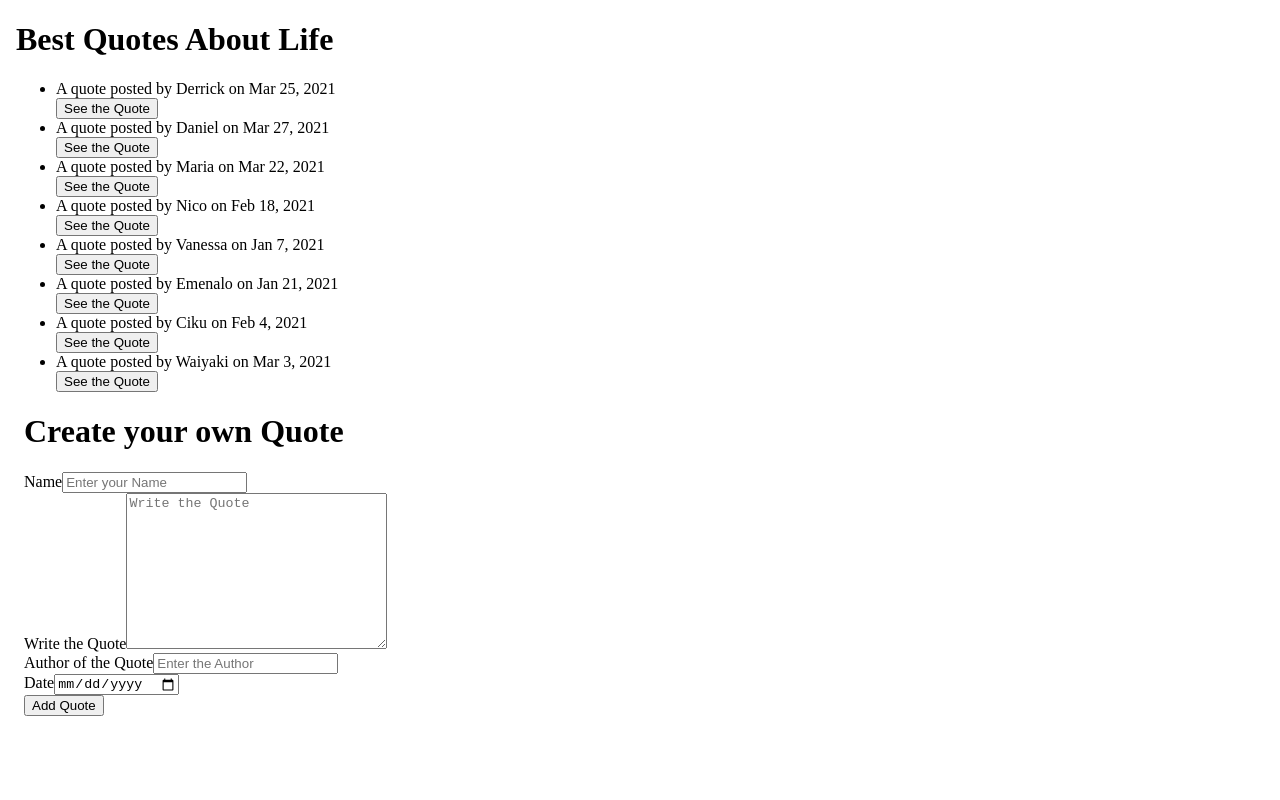
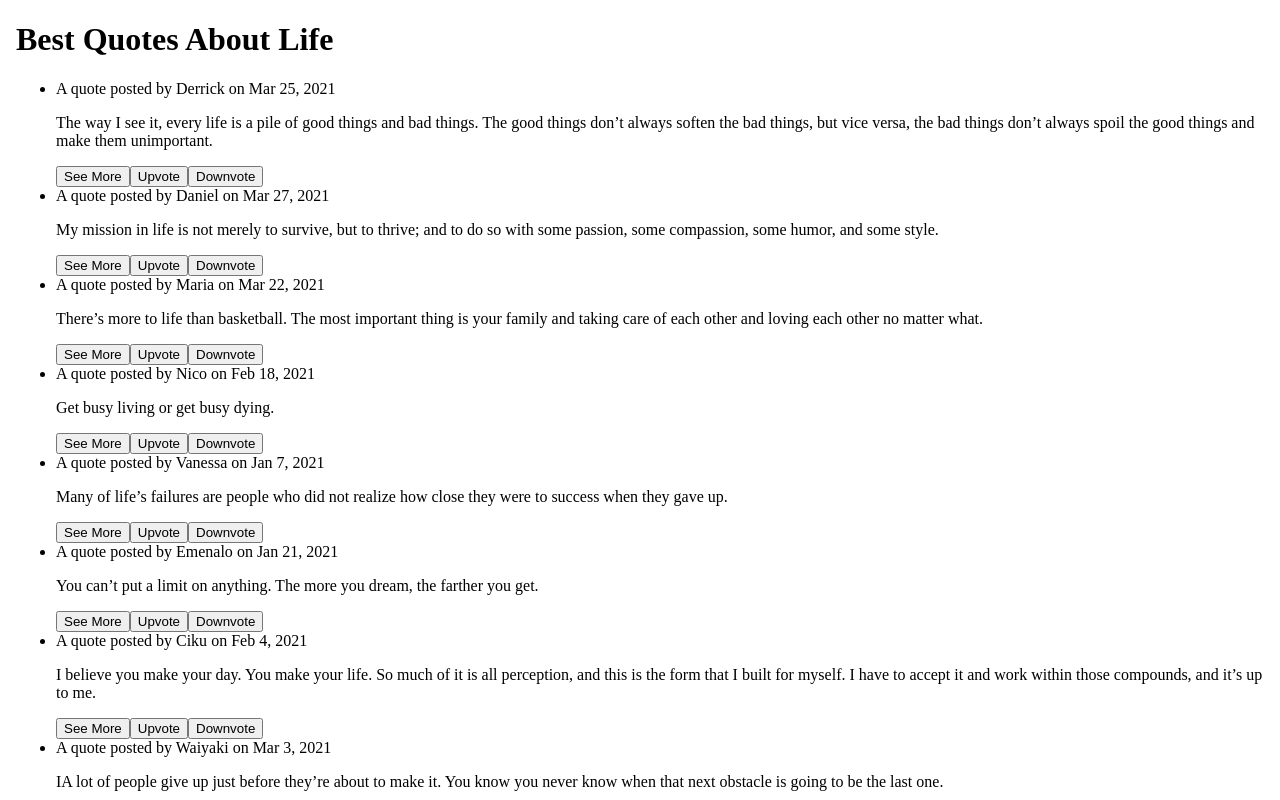
Before and after one commit to Derrick-Nyongesa/Quotes, an Angular app: page / in a window 1280 px wide. Shown: the top 800 px of the page. Built offline with nearby package versions, Linux system fonts and the light colour scheme.

Commit message:
moved the quotes from quote-detail component to quote component

```diff
--- a/src/app/highlight.directive.ts
+++ b/src/app/highlight.directive.ts
@@ -1,10 +1,11 @@
-import { Directive } from '@angular/core';
+import { Directive, ElementRef } from '@angular/core';
 
 @Directive({
   selector: '[appHighlight]'
 })
 export class HighlightDirective {
 
-  constructor() { }
-
+  constructor(elem:ElementRef) {
+    elem.nativeElement.style.backgroundColor="blue"
+   }
 }
--- a/src/app/quote-details/quote-details.component.html
+++ b/src/app/quote-details/quote-details.component.html
@@ -7,9 +7,10 @@
     <title>Document</title>
 </head>
 <body>
-    <p>{{quote.quote}}</p>
-    <p> ~ {{quote.author}}</p>
-    <p>This quote was posted {{quote.datePosted|timePassed}} days ago.</p>
+    <p> This Quote is from {{quote.author}}</p>
+    <p>Posted {{quote.datePosted|timePassed}} days ago.</p>
     <button (click)='deleteQuote(true)'>Delete this Quote</button>
+
+
 </body>
 </html>
--- a/src/app/quote-details/quote-details.component.ts
+++ b/src/app/quote-details/quote-details.component.ts
@@ -10,6 +10,7 @@ export class QuoteDetailsComponent implements OnInit {
 
   @Input() quote: Quote;
   @Output() toDelete = new EventEmitter<boolean>();
+  quotes: any;
 
   deleteQuote(deleteNow:boolean){
     this.toDelete.emit(deleteNow);
--- a/src/app/quote.ts
+++ b/src/app/quote.ts
@@ -1,6 +1,7 @@
 export class Quote {
-    showQuote: boolean;
+    showDetails: boolean;
+    length: number;
     constructor(public id: number, public name: string, public quote: string, public author: string, public datePosted: Date){
-        this.showQuote = false;
+        this.showDetails = false;
     }
 }
--- a/src/app/quote/quote.component.html
+++ b/src/app/quote/quote.component.html
@@ -11,11 +11,14 @@
         <h1>Best Quotes About Life </h1>
         <ul>
             <div *ngFor='let quote of quotes; let i=index'>
-                <li> A quote posted by
+                <li > A quote posted by
                     <span class="name">{{quote.name}}</span> on {{quote.datePosted|date}}
                 </li>
-                <button (click)='toggleQuote(i)'>See the Quote</button>
-                    <app-quote-details *ngIf='quote.showQuote' [quote]='quote' (toDelete)='deleteThis($event, i)'></app-quote-details>
+                <p>{{quote.quote}}</p>
+                <button (click)='toggleQuote(i)'>See More</button>
+                <button>Upvote</button>
+                <button>Downvote</button>
+                    <app-quote-details *ngIf='quote.showDetails' [quote]='quote' (toDelete)='deleteThis($event, i)'></app-quote-details>
             </div>
         </ul>
     </div>
--- a/src/app/quote/quote.component.ts
+++ b/src/app/quote/quote.component.ts
@@ -26,7 +26,7 @@ export class QuoteComponent implements OnInit {
   }
 
   toggleQuote(index){
-    this.quotes[index].showQuote =! this.quotes[index].showQuote;
+    this.quotes[index].showDetails =! this.quotes[index].showDetails;
   }
 
   deleteThis(toDelete, index){
@@ -38,7 +38,6 @@ export class QuoteComponent implements OnInit {
       }
     }
   }
-
   constructor() { }
 
   ngOnInit(): void {
```
